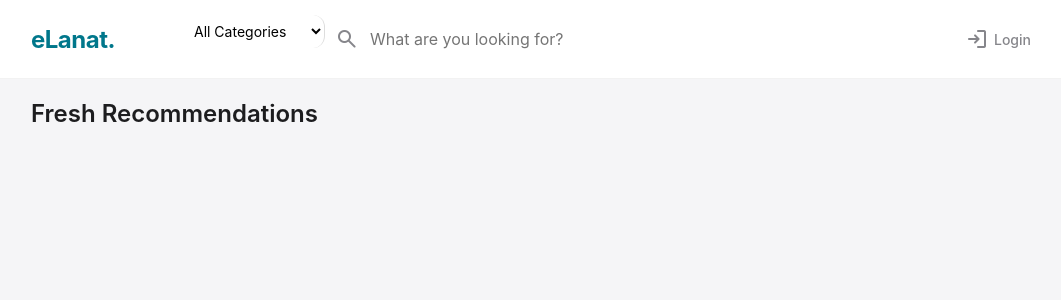
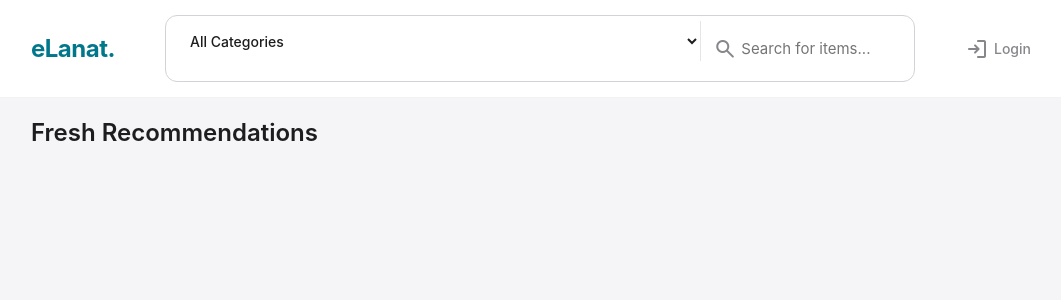
Before and after one commit to alkaabihasan-create/market-app, a Flask app: page / in a window 1280 px wide. Shown: the top 300 px of the page, without its empty margins (109-1170 px from the left). Run offline with Flask 3, Linux system fonts and the light colour scheme; data that the repository does not hold is empty.

Commit message:
Search bar Alingmnet

```diff
--- a/templates/home.html
+++ b/templates/home.html
@@ -13,9 +13,9 @@
         <div class="header-content">
             <a href="/" class="logo">eLanat.</a>
 
-            <div class="search-bar" style="flex-grow: 1; margin: 0 40px; display: flex; gap: 10px;">
+            <div class="search-bar" style="flex-grow: 1; margin: 0 30px; display: flex; align-items: center; gap: 0; background: white; border: 1px solid #d2d2d7; border-radius: 12px; padding: 5px;">
 
-    <select id="categoryFilter" style="width: 150px; padding: 0 15px; border: none; border-right: 1px solid #ddd; background: transparent; font-size: 14px; outline: none; cursor: pointer;">
+    <select id="categoryFilter" style="height: 40px; padding: 0 15px; border: none; border-right: 1px solid #e5e5e5; background: transparent; font-size: 14px; font-weight: 500; color: var(--text-main); outline: none; cursor: pointer; border-radius: 12px 0 0 12px;">
         <option value="all">All Categories</option>
         <option value="motors">Motors</option>
         <option value="electronics">Electronics</option>
@@ -27,9 +27,9 @@
         <option value="pets">Pets</option>
     </select>
 
-    <div style="position: relative; flex-grow: 1;">
-        <input type="text" id="searchInput" placeholder="What are you looking for?" style="margin-bottom: 0; padding-left: 35px; border: none; width: 100%;">
-        <span class="material-symbols-rounded" style="position: absolute; left: 0; top: 12px; color: var(--text-secondary);">search</span>
+    <div style="position: relative; flex-grow: 1; display: flex; align-items: center;">
+        <span class="material-symbols-rounded" style="position: absolute; left: 12px; color: var(--text-secondary);">search</span>
+        <input type="text" id="searchInput" placeholder="Search for items..." style="width: 100%; height: 40px; margin: 0; padding-left: 40px; border: none; background: transparent; outline: none; font-size: 15px;">
     </div>
 
 </div>
```
